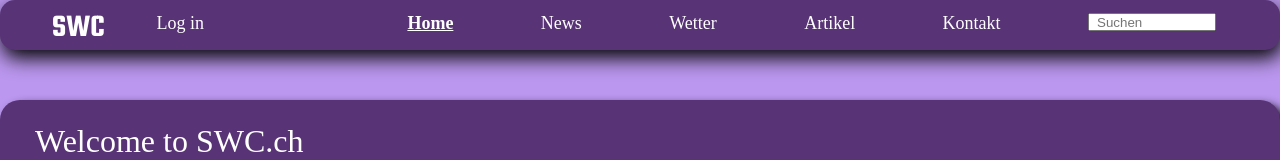
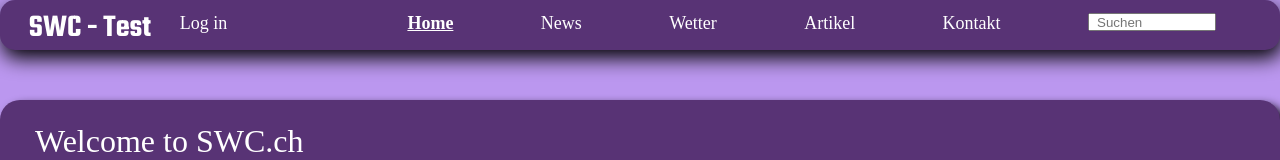
Before and after one commit to arturict/SWC, a plain HTML site: page Projekt/index.html in a window 1280 px wide. Shown: the top 160 px of the page. Drawn offline with Linux system fonts and the light colour scheme; a web font is replaced by a local one.

Commit message:
Update index.html

```diff
--- a/Projekt/index.html
+++ b/Projekt/index.html
@@ -18,7 +18,7 @@
         <nav class="grid-elem navbar">
             <div class="nav-part">
                 <div class="nav-box logo">
-                    <a class="logo-link" href="index.html">SWC</a>
+                    <a class="logo-link" href="index.html">SWC - Test</a>
                 </div>
                 <div class="nav-box login">
                     <a class="nav-link hover-effect" href="index.html">Log in</a>
```
